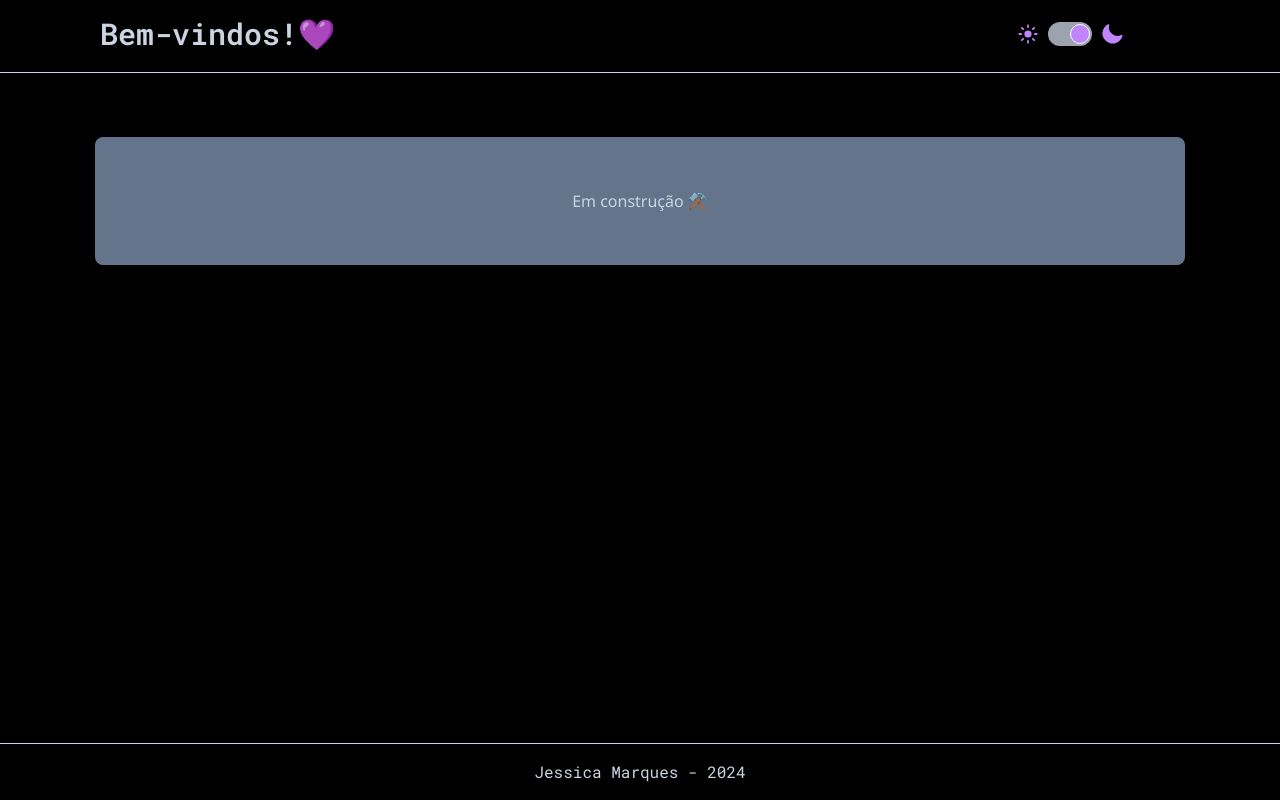
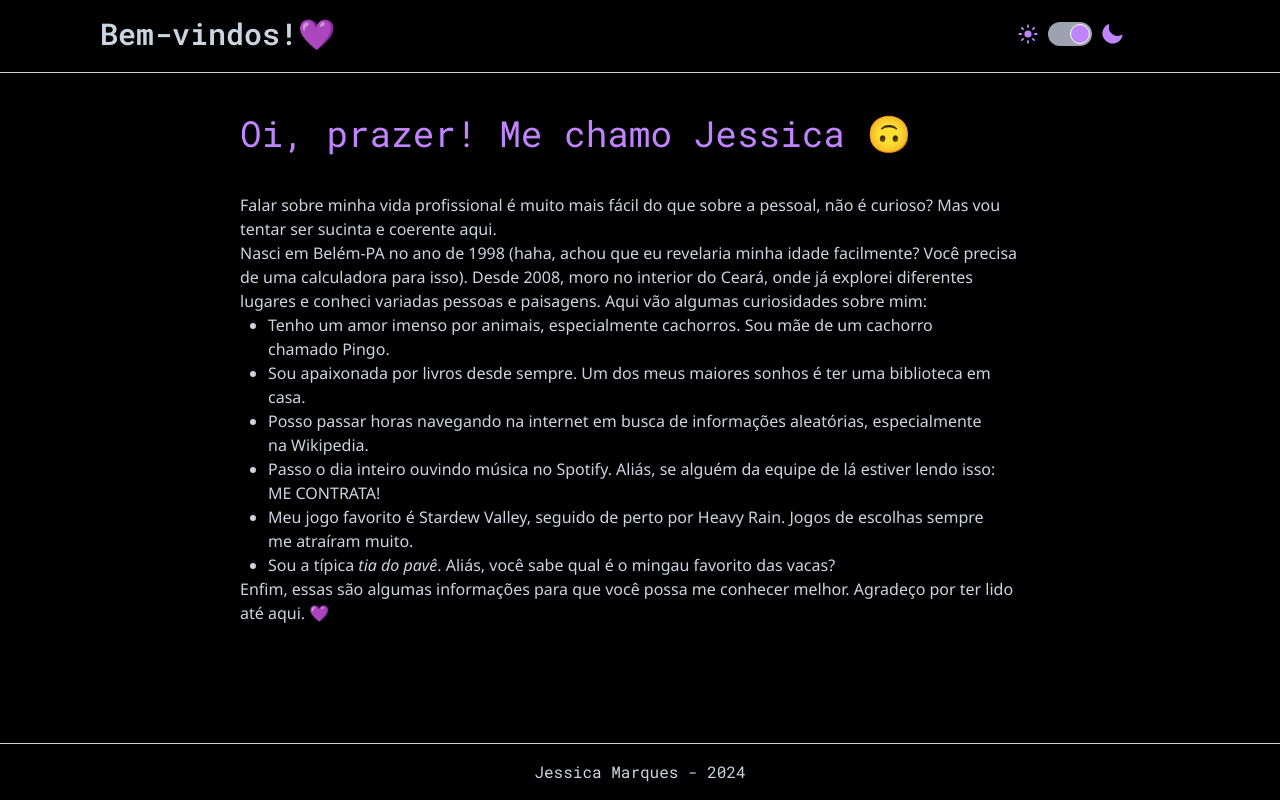
Before and after one commit to jessicaMarquess/my-profile, a React (Vite) app: page /perfil-pessoal in a window 1280 px wide. Built offline with nearby package versions, Linux system fonts and the light colour scheme.

Commit message:
add perfil pessoal

```diff
--- a/src/pages/Pessoal/index.tsx
+++ b/src/pages/Pessoal/index.tsx
@@ -1,8 +1,58 @@
+import { useSpring, animated } from 'react-spring'
+
 export const Pessoal = () => {
+  const styles = useSpring({
+    from: { opacity: 0, transform: 'translateX(-800px)' },
+    to: { opacity: 1, transform: 'translateX(0)' },
+    config: { mass: 1, tension: 200, friction: 80 },
+  })
   return (
-    <section className="text-slate-100  bg-slate-500 rounded-lg m-16 p-16 mx-auto flex justify-center items-center h-24 max-w-[1090px]">
+    <section className="mx-auto flex flex-col justify-center items-center  max-w-[800px]">
+      <animated.h1
+        style={styles}
+        className="text-purple-400 text-4xl self-start font-roboto-mono ml-4 lg:ml-0 mt-2 lg:mt-10"
+      >
+        Oi, prazer! Me chamo Jessica 🙃
+      </animated.h1>
       <article>
-        <p className="text-slate-700 dark:text-slate-300">Em construção ⚒️</p>
+        <p className="text-slate-700 dark:text-slate-300 mx-4 lg:ml-0 mt-2 lg:mt-10 mb-40">
+          Falar sobre minha vida profissional é muito mais fácil do que sobre a
+          pessoal, não é curioso? Mas vou tentar ser sucinta e coerente aqui.
+          <br />
+          Nasci em Belém-PA no ano de 1998 (haha, achou que eu revelaria minha
+          idade facilmente? Você precisa de uma calculadora para isso). Desde
+          2008, moro no interior do Ceará, onde já explorei diferentes lugares e
+          conheci variadas pessoas e paisagens. Aqui vão algumas curiosidades
+          sobre mim:
+          <ul className="mx-7 list-disc list-purple-400">
+            <li>
+              Tenho um amor imenso por animais, especialmente cachorros. Sou mãe
+              de um cachorro chamado Pingo.
+            </li>
+            <li>
+              Sou apaixonada por livros desde sempre. Um dos meus maiores sonhos
+              é ter uma biblioteca em casa.
+            </li>
+            <li>
+              Posso passar horas navegando na internet em busca de informações
+              aleatórias, especialmente na Wikipedia.
+            </li>
+            <li>
+              Passo o dia inteiro ouvindo música no Spotify. Aliás, se alguém da
+              equipe de lá estiver lendo isso: ME CONTRATA!
+            </li>
+            <li>
+              Meu jogo favorito é Stardew Valley, seguido de perto por Heavy
+              Rain. Jogos de escolhas sempre me atraíram muito.
+            </li>
+            <li>
+              Sou a típica <i>tia do pavê</i>. Aliás, você sabe qual é o mingau
+              favorito das vacas?
+            </li>
+          </ul>
+          Enfim, essas são algumas informações para que você possa me conhecer
+          melhor. Agradeço por ter lido até aqui. 💜
+        </p>
       </article>
     </section>
   )
--- a/src/pages/Profissional/index.tsx
+++ b/src/pages/Profissional/index.tsx
@@ -2,6 +2,9 @@ import { ArrowDownTrayIcon } from '@heroicons/react/20/solid'
 import imgProfile from '../../../public/my-profile.webp'
 import { useSpring, animated } from 'react-spring'
 import './style.css'
+
+const DOWNLOAD_LINK = '/CV___versão_ptbr.pdf'
+const DOWNLOAD_TEXT = 'Baixar meu currículo'
 
 export const Profissional = () => {
   const styles = useSpring({
@@ -9,8 +12,9 @@ export const Profissional = () => {
     to: { opacity: 1, transform: 'translateX(0)' },
     config: { mass: 1, tension: 200, friction: 80 },
   })
+
   return (
-    <section className="rounded-lg  mx-auto flex flex-col justify-center items-center max-w-[1090px]">
+    <section className="rounded-lg mx-auto flex flex-col justify-center items-center max-w-[1090px]">
       <animated.h1
         style={styles}
         className="text-purple-400 text-4xl self-start font-roboto-mono ml-4 lg:ml-0 mt-2 lg:mt-10"
@@ -19,7 +23,7 @@ export const Profissional = () => {
       </animated.h1>
       <a
         className="ml-4 mt-3 lg:mt-0 inline-flex sm:hidden items-center text-purple-400 font-roboto-mono cursor-pointer hover:underline self-start lg:ml-[200px]"
-        href="/CV___versão_ptbr.pdf"
+        href={DOWNLOAD_LINK}
         download="CV___versão_ptbr.pdf"
       >
         <ArrowDownTrayIcon
@@ -27,7 +31,7 @@ export const Profissional = () => {
           width={16}
           height={16}
         />
-        Baixar meu currículo
+        {DOWNLOAD_TEXT}
       </a>
       <div className="mt-5 p-4 flex">
         <img
@@ -36,7 +40,7 @@ export const Profissional = () => {
           className="hidden sm:inline w-40 h-40 rounded-full border-4 border-purple-400 mr-6"
           loading="lazy"
         />
-        <div className="dark:text-slate-300 text-slate-700 pt-2 sm:mr-20 lg:mr-0 h-[60vh] lg:h-auto overflow-auto scrollbar-thin scrollbar-thumb-gray-400 scrollbar-track-gray-100 custom-scrollbar">
+        <div className="dark:text-slate-300 text-slate-700 pt-2 sm:mr-20 lg:mr-0">
           <p>
             Desde minha infância, sempre nutri um fascínio pela tecnologia, o
             que me levou a escolher uma formação na área e, consequentemente, a
@@ -62,7 +66,7 @@ export const Profissional = () => {
       </div>
       <a
         className="hidden sm:inline-flex items-center text-purple-400 font-roboto-mono cursor-pointer hover:underline self-start sm:ml-[200px]"
-        href="/CV___versão_ptbr.pdf"
+        href={DOWNLOAD_LINK}
         download="CV___versão_ptbr.pdf"
       >
         <ArrowDownTrayIcon
@@ -70,7 +74,7 @@ export const Profissional = () => {
           width={16}
           height={16}
         />
-        Baixar meu currículo
+        {DOWNLOAD_TEXT}
       </a>
     </section>
   )
```
